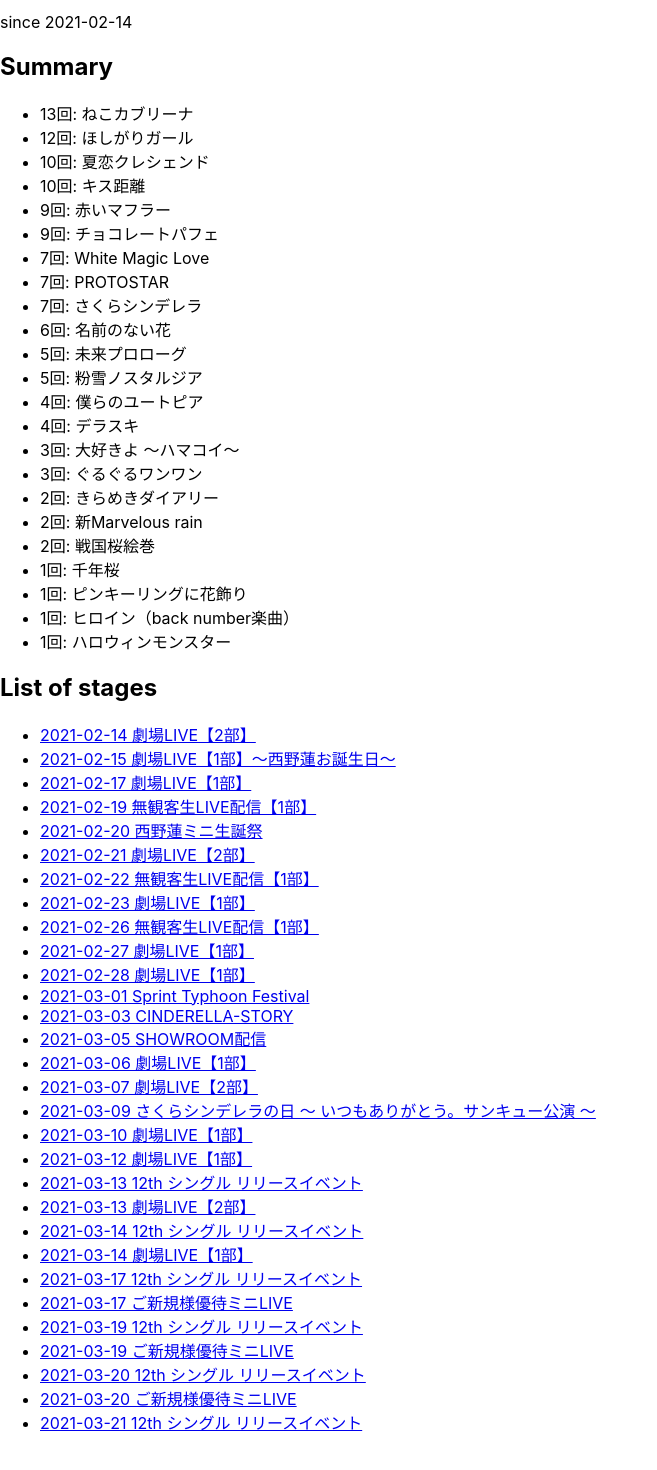
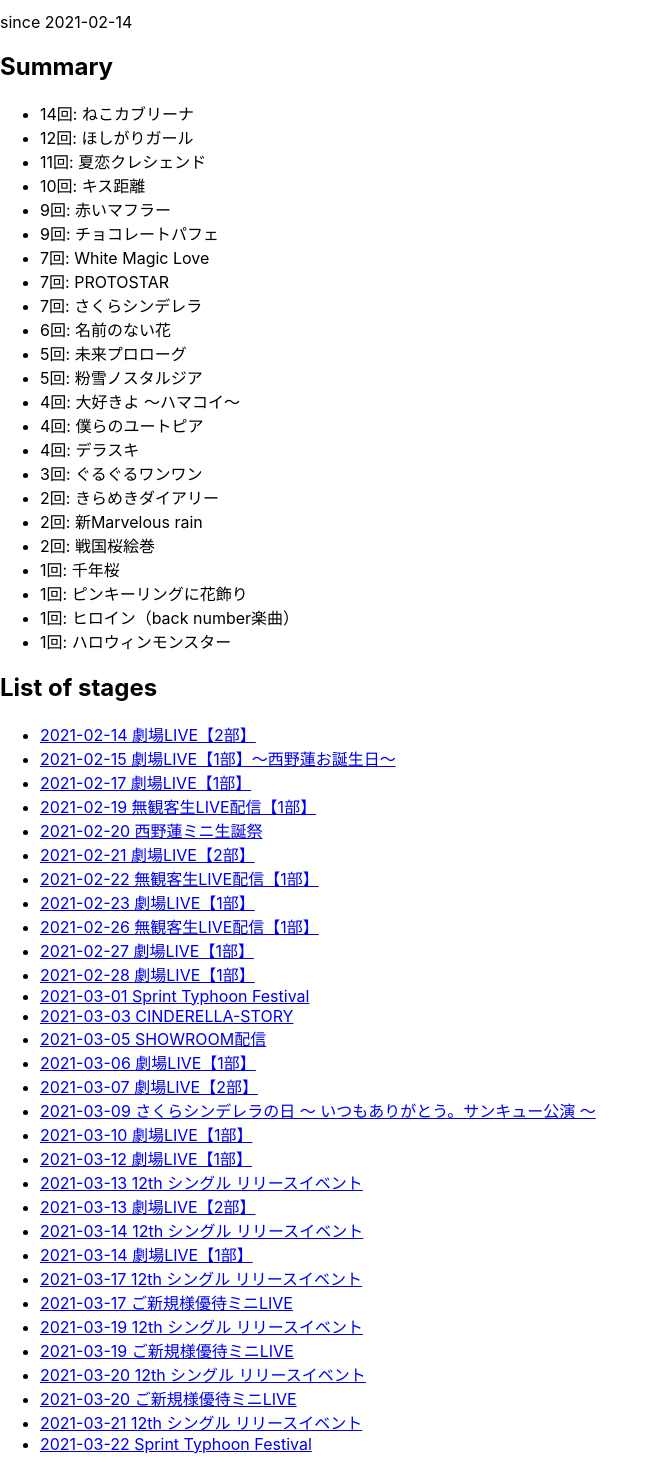
Before and after one commit to fusho-takahashi/narilog-on-stage, a Next.js app: page / in a window 1280 px wide. Shown: the part 70-1540 px from the top of the page, without its empty margins (0-657 px from the left). Built offline with nearby package versions, Linux system fonts and the light colour scheme.

Commit message:
add event log

```diff
--- a/data/log.ts
+++ b/data/log.ts
@@ -386,4 +386,12 @@ export const stageLogs: EventLog[] = [
     place: '秋葉原アイドルステージ',
     songs: ['新Marvelous rain', '赤いマフラー'],
   },
+  {
+    id: '2021-03-22-Spring-Typhoon-Festival',
+    date: '2021-03-22',
+    type: '外部ライブ',
+    name: 'Sprint Typhoon Festival',
+    place: '新宿ReNY',
+    songs: ['ねこカブリーナ', '夏恋クレシェンド', '大好きよ 〜ハマコイ〜'],
+  },
 ]
```
